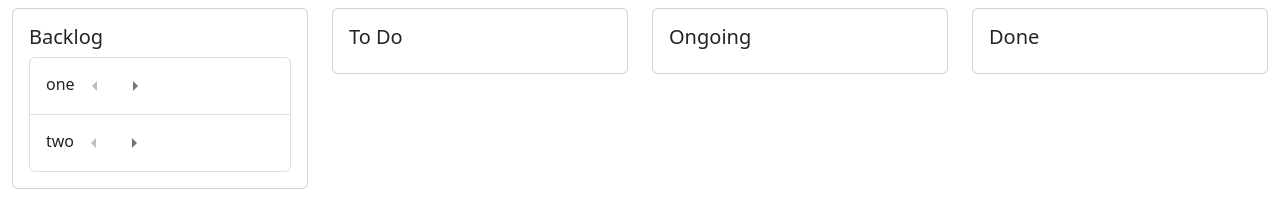
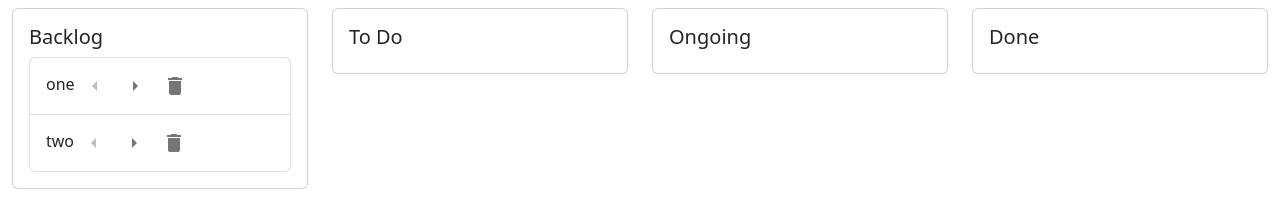
Before and after one commit to Annshuk/react-kanban-ss, a React (Create React App) app: page / in a window 1280 px wide. Shown: the top 213 px of the page. Built offline with nearby package versions, Linux system fonts and the light colour scheme.

Commit message:
1 file modified

```diff
--- a/src/App.js
+++ b/src/App.js
@@ -13,6 +13,7 @@ import {
 import IconButton from '@mui/material/IconButton';
 import ArrowRight from '@mui/icons-material/ArrowRight';
 import ArrowLeft from '@mui/icons-material/ArrowLeft';
+import Delete from '@mui/icons-material/Delete';
 
 const stagesNames = ['Backlog', 'To Do', 'Ongoing', 'Done'];
 
@@ -31,14 +32,16 @@ const makeCards = (tasksList) => {
   return makeTasks;
 };
 
+const remove = (arr, index) => [
+  ...arr.slice(0, index),
+  ...arr.slice(index + 1),
+];
+
 const moveOrBack = (prevState, task, action) => {
   const { name, stage } = task;
 
   const taskIndex = [...prevState].indexOf(task);
-  const newState = [
-    ...prevState.slice(0, taskIndex),
-    ...prevState.slice(taskIndex + 1),
-  ];
+  const newState = remove(prevState, taskIndex);
 
   return [...newState, { name, stage: action === 1 ? stage - 1 : stage + 1 }];
 };
@@ -57,6 +60,14 @@ export default function App() {
 
   const moveForward = (task) => {
     setTaskList((prevState) => moveOrBack(prevState, task, 3));
+  };
+
+  const removeTask = (task) => {
+    setTaskList((prevState) => {
+      const taskIndex = [...prevState].indexOf(task);
+
+      return remove(prevState, taskIndex);
+    });
   };
 
   return (
@@ -87,6 +98,12 @@ export default function App() {
                           >
                             <ArrowRight />
                           </IconButton>
+                          <IconButton
+                            aria-label="delete"
+                            onClick={() => removeTask(index)}
+                          >
+                            <Delete />
+                          </IconButton>
                         </ListGroupItem>
                       );
                     })}
```
